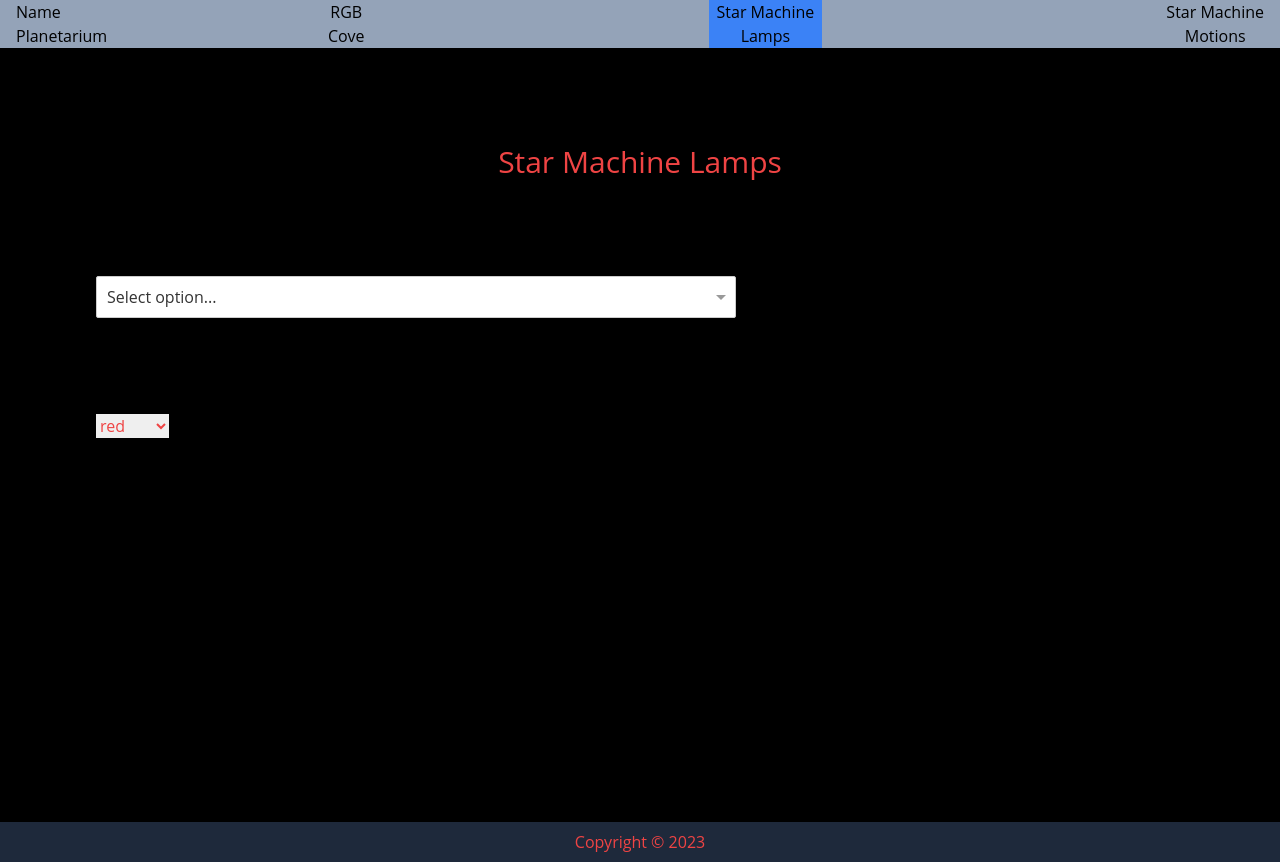
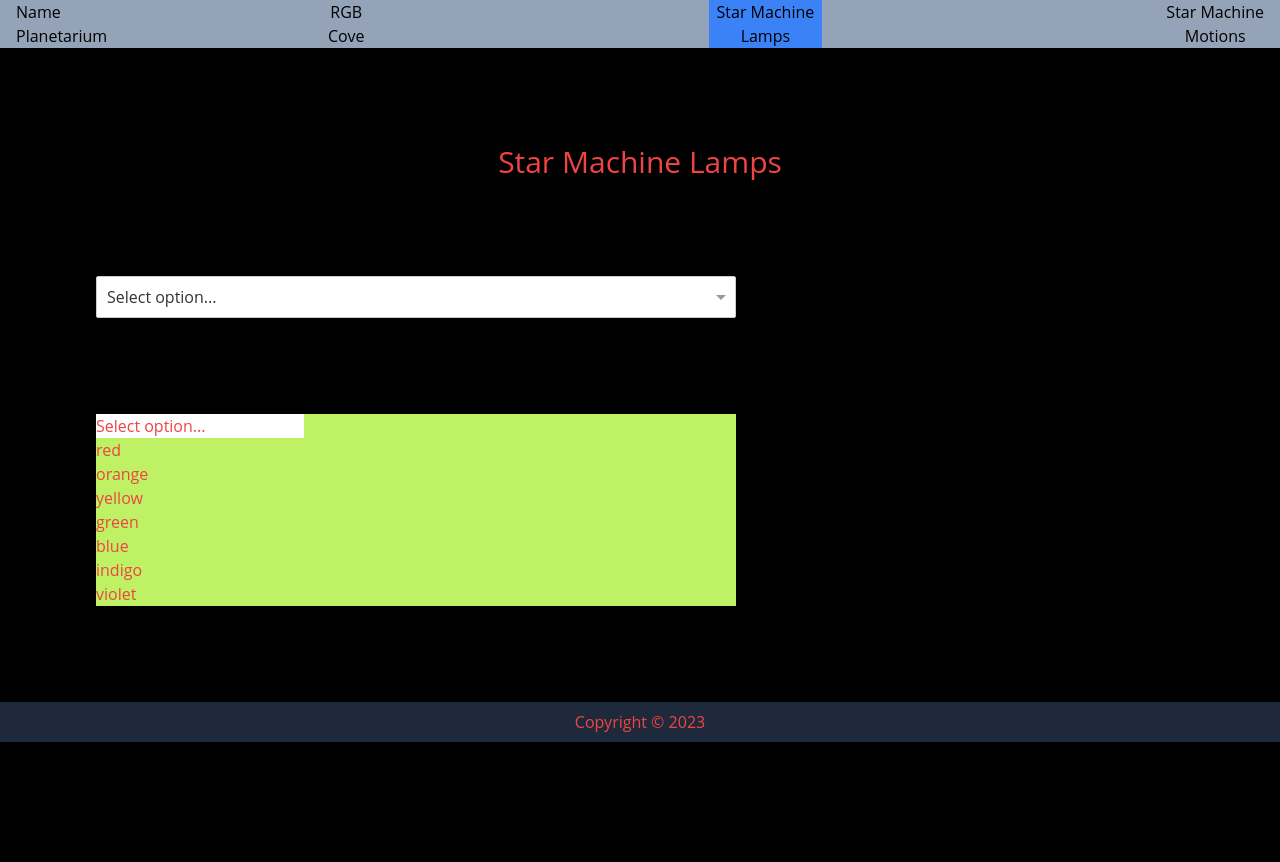
Before and after one commit to CelestialCoyote/react-hercules-chromacove, a React (Create React App) app in the folder frontend/: page /starmachinelamps in a window 1280 px wide. After the commit the page ends 800 px from the top, so only its background shows below. Built offline with nearby package versions, Linux system fonts and the light colour scheme.

Commit message:
convert SearchSelect to Tailwind

```diff
--- /dev/null
+++ b/frontend/src/Components/SearchSelect.jsx
@@ -0,0 +1,79 @@
+import { useEffect, useRef, useState } from "react";
+
+
+export default function SearchSelect({
+	options,
+	label,
+	id,
+	selectedVal,
+	handleChange
+}) {
+	const [query, setQuery] = useState("");
+	const [isOpen, setIsOpen] = useState(false);
+
+	const inputRef = useRef(null);
+
+	useEffect(() => {
+		document.addEventListener("click", toggle);
+		return () => document.removeEventListener("click", toggle);
+	}, []);
+
+	const selectOption = (option) => {
+		setQuery(() => "");
+		handleChange(option[label]);
+		setIsOpen((isOpen) => !isOpen);
+	};
+
+	function toggle(e) {
+		setIsOpen(e && e.target === inputRef.current);
+	}
+
+	const getDisplayValue = () => {
+		if (query) return query;
+		if (selectedVal) return selectedVal;
+
+		return "";
+	};
+
+	const filter = (options) => {
+		return options.filter(
+			(option) => option[label].toLowerCase().indexOf(query.toLowerCase()) > -1
+		);
+	};
+
+	return (
+		<div className="relative bg-lime-300 cursor-pointer">
+			<div className="control">
+				<div className="selected-value">
+					<input
+						ref={inputRef}
+						type="text"
+						value={getDisplayValue()}
+						name="searchTerm"
+						onChange={(e) => {
+							setQuery(e.target.value);
+							handleChange(null);
+						}}
+						onClick={toggle}
+					/>
+				</div>
+				<div className={`arrow ${isOpen ? "open" : ""}`}></div>
+			</div>
+
+			<div className={`options ${isOpen ? "open" : ""}`}>
+				{filter(options).map((option, index) => {
+					return (
+						<div
+							onClick={() => selectOption(option)}
+							className={`option ${option[label] === selectedVal ? "selected" : ""
+								}`}
+							key={`${id}-${index}`}
+						>
+							{option[label]}
+						</div>
+					);
+				})}
+			</div>
+		</div>
+	);
+};
--- a/frontend/src/pages/StarMachineLamps/StarMachineLamps.jsx
+++ b/frontend/src/pages/StarMachineLamps/StarMachineLamps.jsx
@@ -1,7 +1,9 @@
 import { useState } from "react";
 import SearchableSelect from "../../components/SearchableSelect";
+import SearchSelect from "../../components/SearchSelect";
 import { animals } from "../../userConfig/animals";
 import { colors } from "../../userConfig/colors";
+import { baseColors } from "../../userConfig/baseColors";
 import "../../components/SearchableSelect.css";
 
 
@@ -14,7 +16,7 @@ export default function StarMachineLamps() {
 
 			<div className="ml-24 mb-24 w-1/2">
 				<SearchableSelect
-					options={animals}
+					options={baseColors}
 					label="name"
 					id="id"
 					selectedVal={value}
@@ -22,11 +24,21 @@ export default function StarMachineLamps() {
 				/>
 			</div>
 
-			<div className="ml-24 mb-96">
+			<div className="ml-24 mb-24 w-1/2">
+				<SearchSelect
+					options={baseColors}
+					label="name"
+					id="id"
+					selectedVal={value}
+					handleChange={(val) => setValue(val)}
+				/>
+			</div>
+
+			{/* <div className="ml-24 mb-96">
 				<select value="">
 					{colors.map(color => <option key={color} value={color}>{color}</option>)}
 				</select>
-			</div>
+			</div> */}
 		</div>
 	);
 };
--- /dev/null
+++ b/frontend/src/userConfig/baseColors.js
@@ -0,0 +1,9 @@
+export const baseColors = [
+	{ id: 0, name: "red" },
+	{ id: 1, name: "orange" },
+	{ id: 2, name: "yellow" },
+	{ id: 3, name: "green" },
+	{ id: 4, name: "blue" },
+	{ id: 5, name: "indigo" },
+	{ id: 6, name: "violet" }
+];
```
